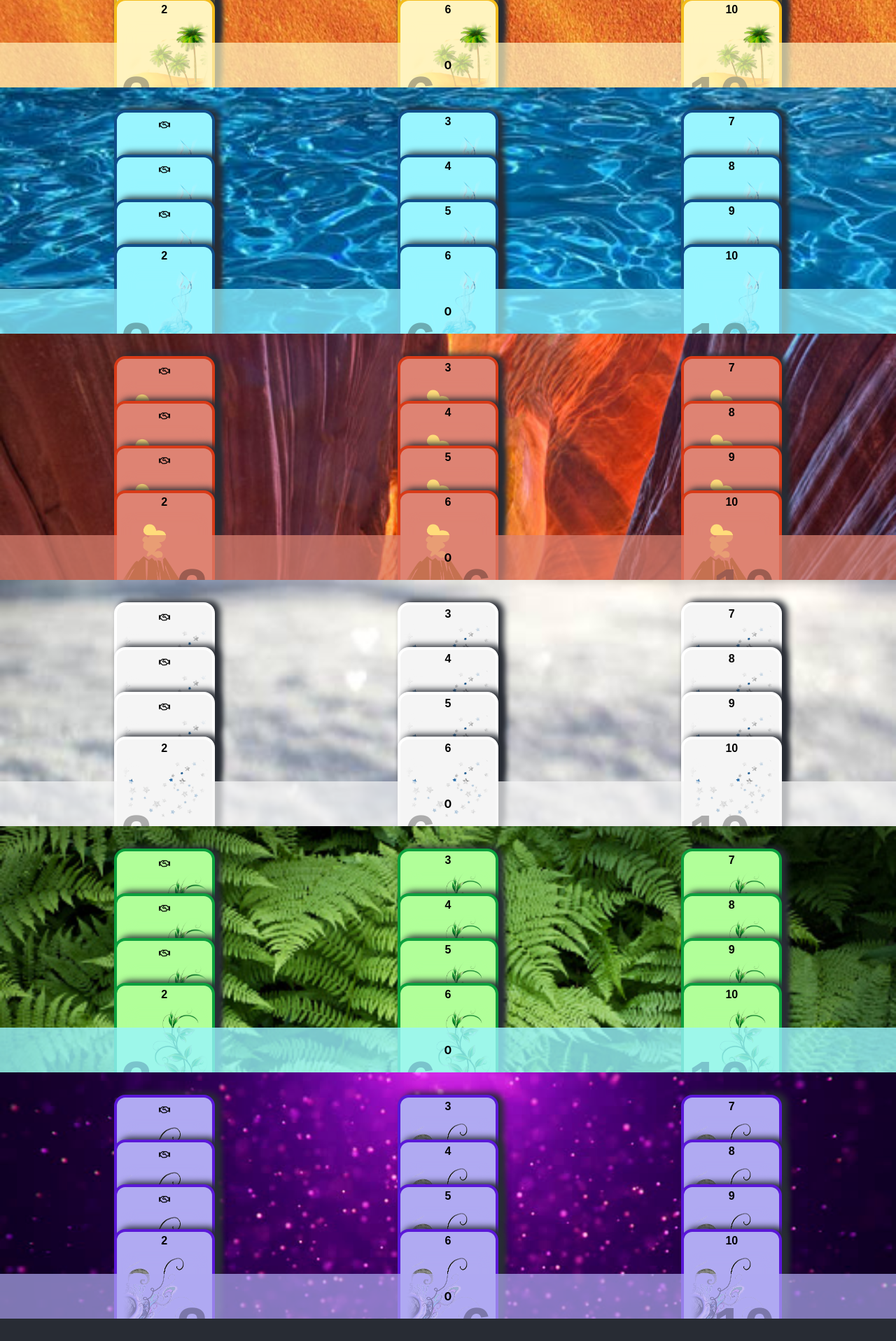
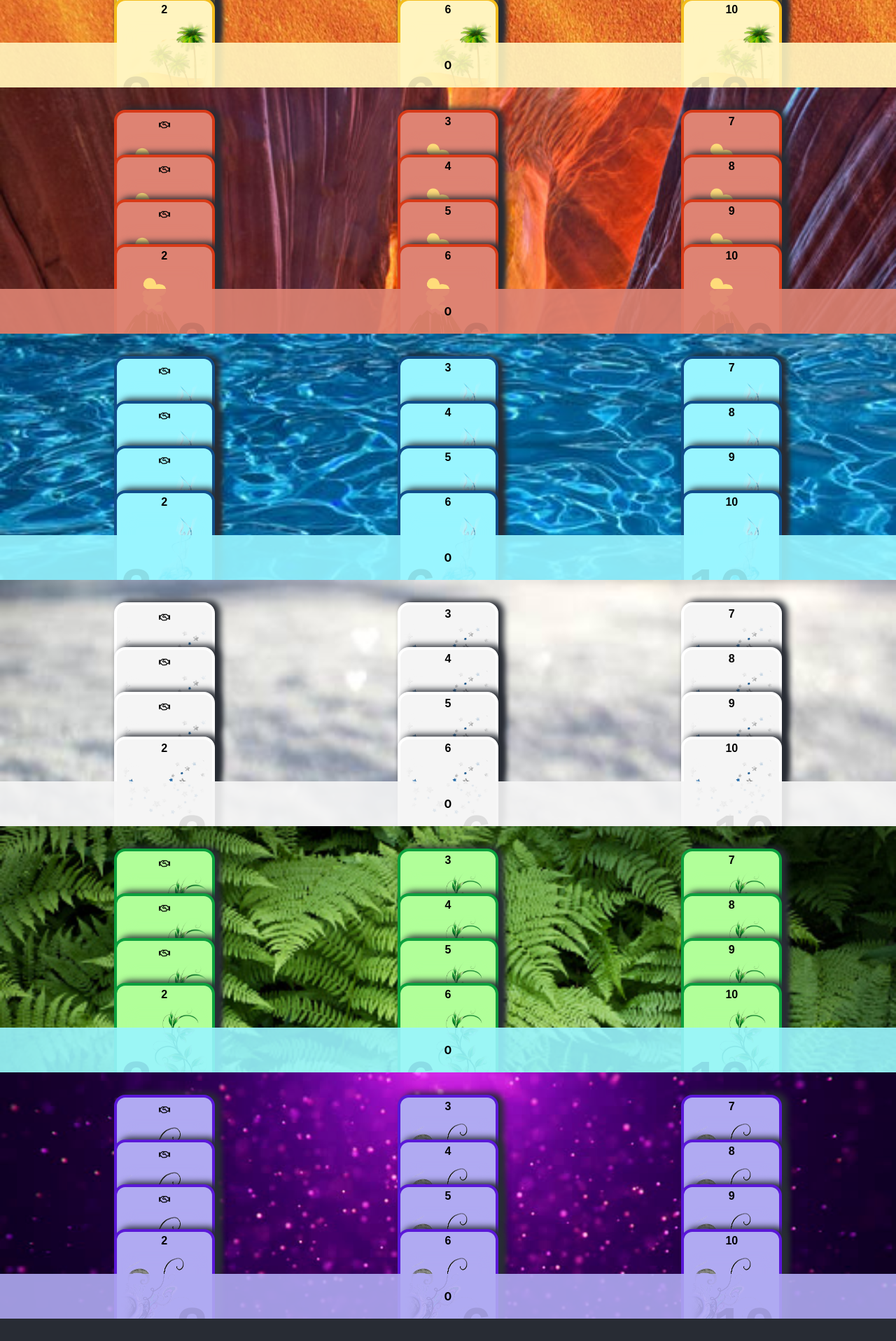
Before and after one commit to ella-jennings/cs50-final-project, a React (Create React App) app: page / in a window 1280 px wide. Shown: the part 360-2277 px from the top of the page at 70% size. Built offline with nearby package versions, Linux system fonts and the light colour scheme.

Commit message:
modified order of cards, totals are less transparent

```diff
--- a/src/components/card/card.scss
+++ b/src/components/card/card.scss
@@ -128,6 +128,7 @@ $black-custom: #282C34;
     .value_large {
         box-shadow: inset 2px 2px 10px 10px $white-dark;
         background-image: url('../../images/white_card.png');
+        align-items: flex-end;
     }
 }
 .card_purple {
@@ -164,4 +165,7 @@ $black-custom: #282C34;
 .card--selected {
     background-color: $black-custom;
     color: $white-light;
+    .value_large {
+        box-shadow: inset 2px 2px 10px 10px $black-custom;
+    }
 }
--- a/src/components/city/city.scss
+++ b/src/components/city/city.scss
@@ -49,20 +49,20 @@
 }
 
 .total_yellow {
-    background-color: rgba(255, 244, 191, 0.7) ;
+    background-color: rgba(255, 244, 191, 0.9) ;
 }
 .total_blue {
-    background-color: rgba(153, 245, 255, 0.7) ;
+    background-color: rgba(153, 245, 255, 0.9) ;
 }
 .total_green {
-    background-color: rgba(153, 245, 255, 0.8) ;
+    background-color: rgba(153, 245, 255, 0.9) ;
 }
 .total_red {
-    background-color: rgba(222, 131, 115, 0.7) ;
+    background-color: rgba(222, 131, 115, 0.9) ;
 }
 .total_white {
-    background-color: rgba(245, 245, 245, 0.7) ;
+    background-color: rgba(245, 245, 245, 0.9) ;
 }
 .total_purple{
-    background-color: rgba(176, 170, 242, 0.7) ;
+    background-color: rgba(176, 170, 242, 0.9) ;
 }
--- a/src/constants.js
+++ b/src/constants.js
@@ -28,8 +28,8 @@ export const CardOrder = ["Deal1", "Deal2","Deal3", 2, 3, 4, 5, 6, 7, 8, 9, 10];
 
 export const InitialCities = {
   [CityEnum.YELLOW]: 0,
+  [CityEnum.RED]: 0,
   [CityEnum.BLUE]: 0,
-  [CityEnum.RED]: 0,
   [CityEnum.WHITE]: 0,
   [CityEnum.GREEN]: 0,
   [CityEnum.PURPLE]: 0
```
